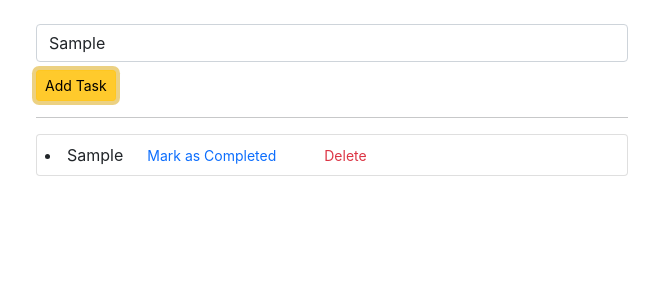
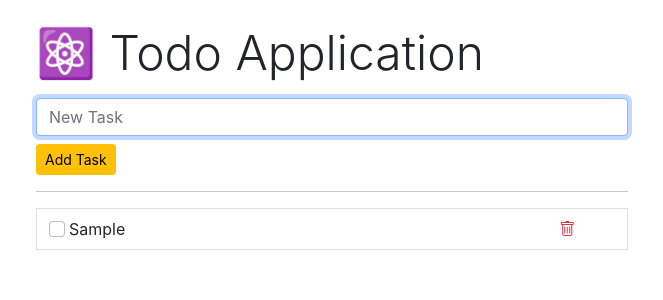
Before and after one commit to rahulmourya336/react-101, a React (Create React App) app: page /todo in a window 1280 px wide. Both pictures are taken after typing "Sample" into the empty fields and a click on the button "Add Task". Shown: the top 300 px of the page, without its empty margins (308-971 px from the left). Built offline with nearby package versions, Linux system fonts and the light colour scheme.

Commit message:
[Add] UI changes

```diff
--- a/package.json
+++ b/package.json
@@ -6,6 +6,7 @@
     "@testing-library/jest-dom": "^5.11.4",
     "@testing-library/react": "^11.1.0",
     "@testing-library/user-event": "^12.1.10",
+    "bootstrap-icons": "^1.3.0",
     "react": "^17.0.1",
     "react-dom": "^17.0.1",
     "react-router-dom": "^5.2.0",
--- a/src/Todo/Todo.css
+++ b/src/Todo/Todo.css
@@ -1,8 +1,27 @@
 .completed_task {
-    text-decoration: line-through;
-    color: light-grey !important;
+  text-decoration: line-through;
+  color: light-grey !important;
 }
 
 .c-pointer {
-    cursor: pointer;
+  cursor: pointer;
 }
+
+.shake-input {
+  animation: shake 0.2s ease-in-out 0s 2;
+}
+
+@keyframes shake {
+  0% {
+    margin-left: 0rem;
+  }
+  25% {
+    margin-left: 0.5rem;
+  }
+  75% {
+    margin-left: -0.5rem;
+  }
+  100% {
+    margin-left: 0rem;
+  }
+}
--- a/src/Todo/Todo.js
+++ b/src/Todo/Todo.js
@@ -2,35 +2,66 @@ import React, { Component } from 'react';
 import './Todo.css';
 
 class todo extends Component {
+    defaultInputClass = ['form-control mb-2', 'border-danger shake-input form-control mb-2'];
+    _input = React.createRef();
     state = ({
         inputValue: [],
-        currentValue: ''
-    })
+        currentValue: '',
+        inputClasses: this.defaultInputClass[0]
+    });
+
 
     render() {
+        console.log("Render");
         return (
             <div className="col-md-8 col-xl-6  col-sm-12 m-auto p-4">
-                <input type="text" className="form-control mb-2" placeholder="New Task" onChange={event => this.inputChangeListener(event)} />
-                <button className="btn btn-sm btn-warning" onClick={this.addTaskHandler.bind(this)}>Add Task</button>
+                <h1 className="mb-3 display-5"> ⚛️ Todo Application</h1>
+                <input type="text" className={this.state.inputClasses} placeholder="New Task" onChange={event => this.inputChangeListener(event)} required={true} onKeyPress={this.enterKeyHandler.bind(this)} autoFocus={true} value={this.state.currentValue} ref={c => (this._input = c)}/>
+                <button className="btn btn-sm btn-warning" onClick={this.addTaskHandler.bind(this)} type="submit">Add Task</button>
                 <hr />
 
-                { this.state.inputValue.map((item, index) => <div className="card p-2 mb-2"><li key={index}><span className={item.isCompleted ? 'completed_task' : ''}>{item.value}</span>
-                    <small className="text-primary m-4 c-pointer" onClick={this.markAsCompleted.bind(this, index)}>{item.isCompleted ? 'Mark as Uncompleted' : 'Mark as Completed'}</small>
-                    <small className="text-danger m-4 c-pointer" onClick={this.deleteTaskHandler.bind(this, index)}>Delete</small>
-                </li></div>)}
+                {
+                    this.state.inputValue.map((item, index) =>
+                        <div className="p-2 mb-2 col-12 border row m-0" key={item.idx}>
+                            <div className="col-10 p-0">
+                            <input type="checkbox" class="form-check-input m-1" id={item.idx} onClick={this.markAsCompleted.bind(this, index)} checked={item.isCompleted} />
+                            <label className={item.isCompleted ? 'completed_task form-check-label' : 'form-check-label'} for={item.idx}>{item.value}</label>
+                            </div>
+                            <div className="col-1">
+                                <i className="bi bi-trash text-danger c-pointer p-4" onClick={this.deleteTaskHandler.bind(this, index)}></i>
+                            </div>
+                        </div>
+                    )
+                }
             </div>
         );
     }
 
     addTaskHandler() {
+        this.setState({ inputClasses: this.state.currentValue === '' ? this.defaultInputClass[1] : this.defaultInputClass[0] });
+
+        // [Hack]: Unable to find programmatically re-render method
+        setTimeout(() => {
+            this.setState({ inputClasses: this.defaultInputClass[0] });
+        }, 1500);
+
         if (!this.valueExist(this.state.currentValue) && this.state.currentValue) {
-            const data1 = this.state.inputValue;
-            const data2 = [{ value: this.state.currentValue, isCompleted: false }];
-            Array.prototype.push.apply(data1, data2);
-            const data = [...data1.filter(x => x.isCompleted), ...data1.filter(x => !x.isCompleted)];
+            const originalState = this.state.inputValue;
+            const newStateItem = [{ value: this.state.currentValue, isCompleted: false, idx: this.state.inputValue ? this.state.inputValue.length + 1 : 0 }];
+            Array.prototype.push.apply(originalState, newStateItem);
+            const data = [...originalState.filter(x => x.isCompleted), ...originalState.filter(x => !x.isCompleted)];
             this.setState({ inputValue: data });
         }
         console.log(this.state, this.state.inputValue);
+        this.setState({ currentValue: '' });
+        this._input.focus();
+    }
+
+    enterKeyHandler(event) {
+        console.log('Enter key pressed');
+        if (event && event.key === 'Enter') {
+            this.addTaskHandler();
+        }
     }
 
     valueExist(value) {
--- a/src/index.css
+++ b/src/index.css
@@ -1,3 +1,5 @@
+@import 'bootstrap-icons/font/bootstrap-icons.css';
+
 body {
   margin: 0;
   font-family: -apple-system, BlinkMacSystemFont, 'Segoe UI', 'Roboto', 'Oxygen',
@@ -11,3 +13,7 @@ code {
   font-family: source-code-pro, Menlo, Monaco, Consolas, 'Courier New',
     monospace;
 }
+
+*{
+  transition: all;
+}
```
Also changed, not shown: 2 other files (tests, documents, lock files or other folders).
